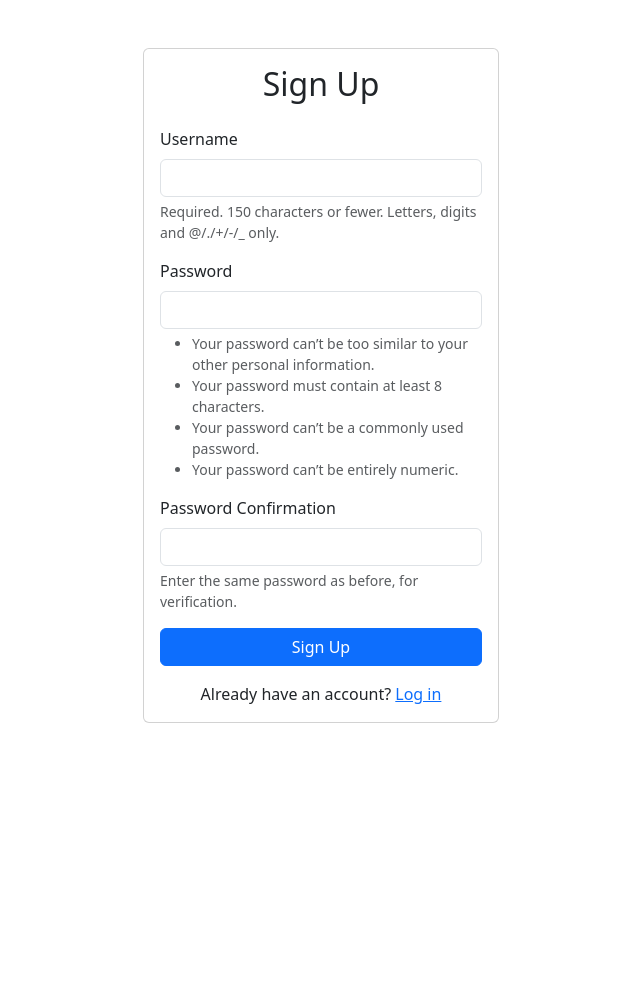
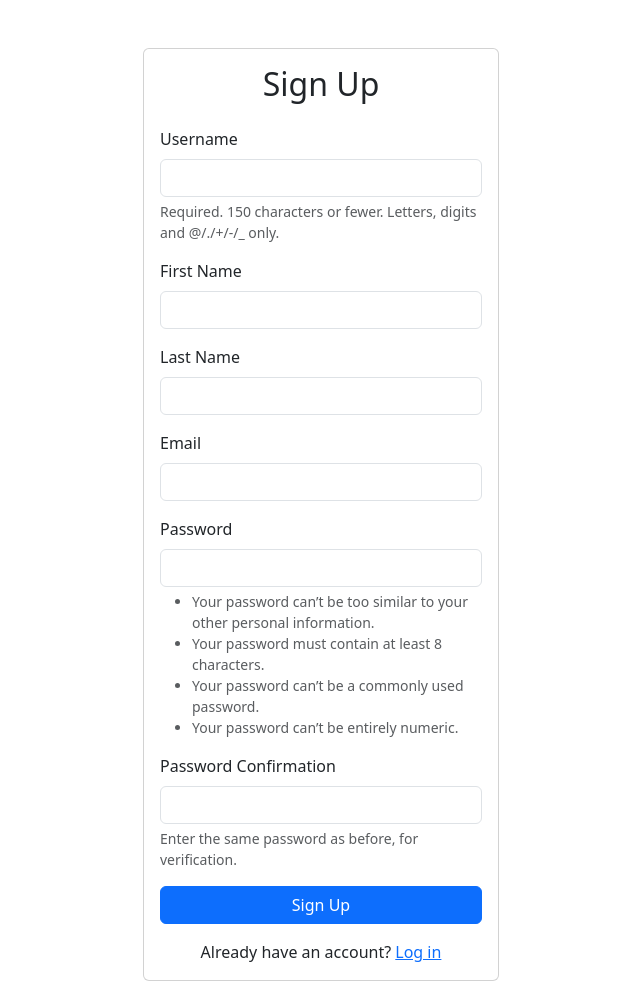
Before and after one commit to noodler-dev/noodler, a Django app: page /accounts/signup/ in a window 1280 px wide. Shown: the part 56-1037 px from the top of the page, without its empty margins (319-959 px from the left). Before the commit the page ends 779 px from the top, so only its background shows below. Run offline with Django 5.2, Linux system fonts and the light colour scheme; parts of the project's set-up code (start-up, migrations or seed data) failed here and were passed over.

Commit message:
Added first, last name and email to signup form

```diff
--- /dev/null
+++ b/accounts/forms.py
@@ -0,0 +1,26 @@
+from django.contrib.auth.forms import UserCreationForm
+from django.contrib.auth import get_user_model
+
+User = get_user_model()
+
+
+class CustomUserCreationForm(UserCreationForm):
+    """Custom user creation form with first name, last name, and email fields."""
+
+    class Meta:
+        model = User
+        fields = (
+            "username",
+            "first_name",
+            "last_name",
+            "email",
+            "password1",
+            "password2",
+        )
+
+    def __init__(self, *args, **kwargs):
+        super().__init__(*args, **kwargs)
+        # Make fields required
+        self.fields["first_name"].required = True
+        self.fields["last_name"].required = True
+        self.fields["email"].required = True
--- a/accounts/templates/accounts/signup.html
+++ b/accounts/templates/accounts/signup.html
@@ -20,6 +20,36 @@
                                        required>
                                 {% if form.username.errors %}<div class="invalid-feedback">{{ form.username.errors }}</div>{% endif %}
                                 {% if form.username.help_text %}<div class="form-text">{{ form.username.help_text }}</div>{% endif %}
+                            </div>
+                            <div class="mb-3">
+                                <label for="{{ form.first_name.id_for_label }}" class="form-label">First Name</label>
+                                <input type="text"
+                                       class="form-control {% if form.first_name.errors %}is-invalid{% endif %}"
+                                       id="{{ form.first_name.id_for_label }}"
+                                       name="{{ form.first_name.name }}"
+                                       value="{{ form.first_name.value|default:'' }}"
+                                       required>
+                                {% if form.first_name.errors %}<div class="invalid-feedback">{{ form.first_name.errors }}</div>{% endif %}
+                            </div>
+                            <div class="mb-3">
+                                <label for="{{ form.last_name.id_for_label }}" class="form-label">Last Name</label>
+                                <input type="text"
+                                       class="form-control {% if form.last_name.errors %}is-invalid{% endif %}"
+                                       id="{{ form.last_name.id_for_label }}"
+                                       name="{{ form.last_name.name }}"
+                                       value="{{ form.last_name.value|default:'' }}"
+                                       required>
+                                {% if form.last_name.errors %}<div class="invalid-feedback">{{ form.last_name.errors }}</div>{% endif %}
+                            </div>
+                            <div class="mb-3">
+                                <label for="{{ form.email.id_for_label }}" class="form-label">Email</label>
+                                <input type="email"
+                                       class="form-control {% if form.email.errors %}is-invalid{% endif %}"
+                                       id="{{ form.email.id_for_label }}"
+                                       name="{{ form.email.name }}"
+                                       value="{{ form.email.value|default:'' }}"
+                                       required>
+                                {% if form.email.errors %}<div class="invalid-feedback">{{ form.email.errors }}</div>{% endif %}
                             </div>
                             <div class="mb-3">
                                 <label for="{{ form.password1.id_for_label }}" class="form-label">Password</label>
--- a/accounts/views.py
+++ b/accounts/views.py
@@ -1,6 +1,6 @@
 from django.shortcuts import render, redirect
 from django.contrib.auth import login, logout, authenticate
-from django.contrib.auth.forms import UserCreationForm, AuthenticationForm
+from django.contrib.auth.forms import AuthenticationForm
 from django.contrib.auth.decorators import login_required
 from django.contrib import messages
 from django.conf import settings
@@ -10,6 +10,7 @@ from django.utils.http import url_has_allowed_host_and_scheme
 from .models import UserProfile, Organization, Membership
 from .utils import get_user_organizations, is_organization_admin
 from .decorators import require_organization_access
+from .forms import CustomUserCreationForm
 
 
 def signup_view(request):
@@ -17,7 +18,7 @@ def signup_view(request):
         return redirect("/")
 
     if request.method == "POST":
-        form = UserCreationForm(request.POST)
+        form = CustomUserCreationForm(request.POST)
         if form.is_valid():
             with transaction.atomic():
                 user = form.save()
@@ -28,7 +29,7 @@ def signup_view(request):
             messages.success(request, "Account created successfully! Please log in.")
             return redirect("accounts:login")
     else:
-        form = UserCreationForm()
+        form = CustomUserCreationForm()
 
     return render(request, "accounts/signup.html", {"form": form})
 
```
Also changed, not shown: accounts/tests/test_views.py (+92 -0 lines).
